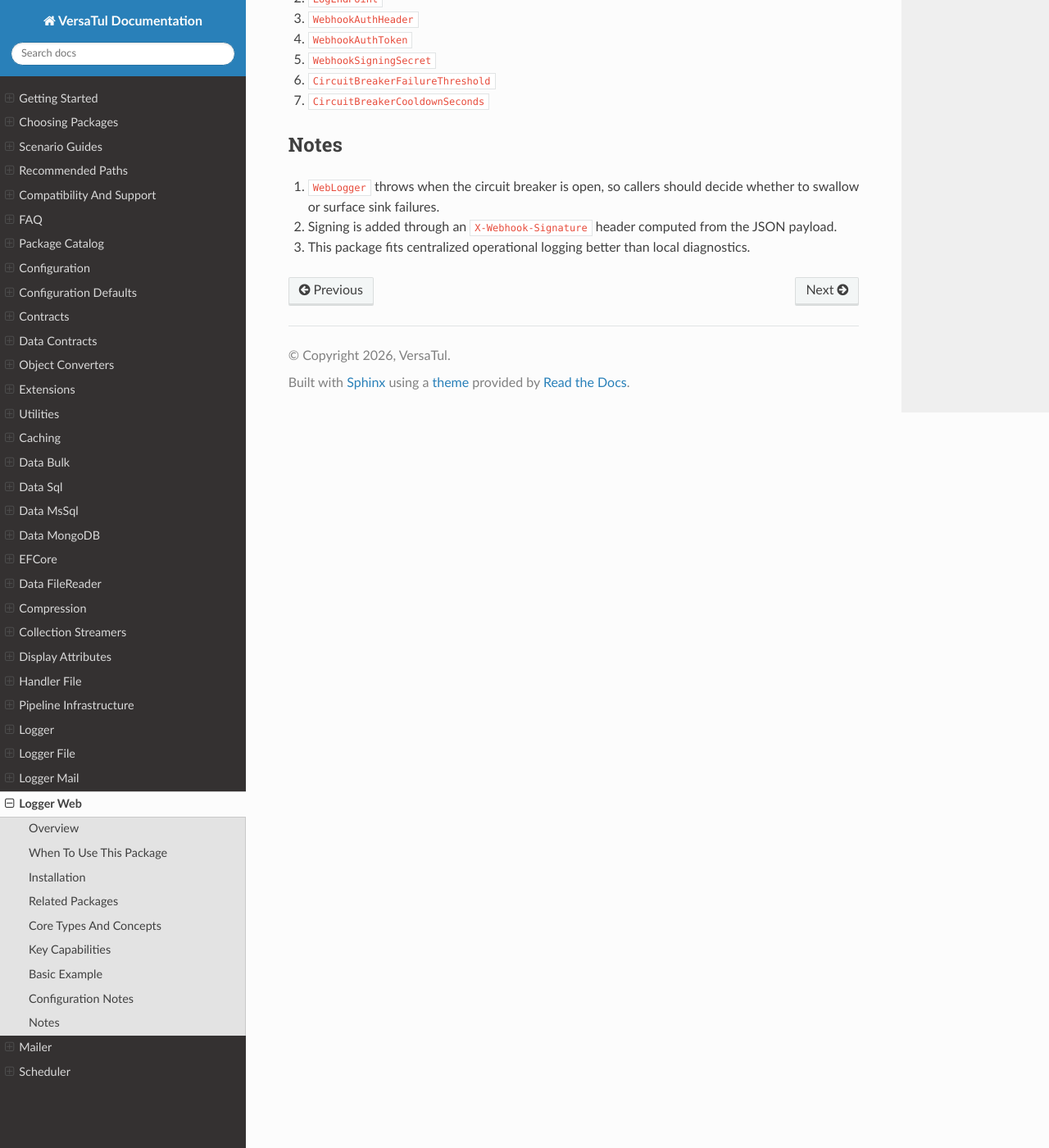
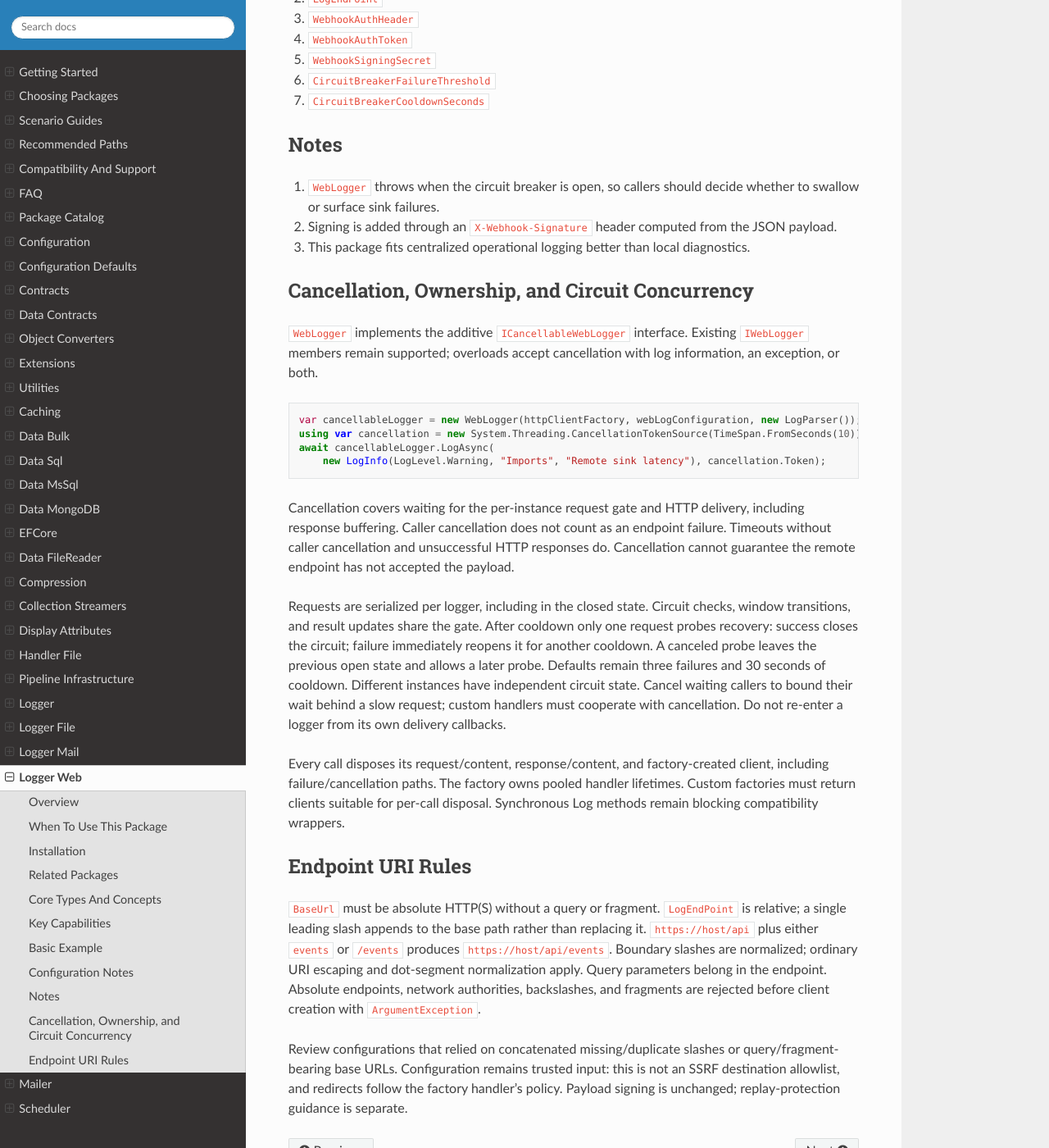
Before and after one commit to BjornWilliams/DocsVersaTul, a Sphinx documentation site: the page built from docs/source/logger-web.rst, in a window 1280 px wide and 1400 px high, scrolled down 1837 px. Shown: the whole window at 82% size. Built offline with Sphinx 7.4.7 and the Read the Docs theme 3.1.0, drawn with Linux system fonts in a browser that asks for light colours.

Commit message:
Document WebLogger cancellation and request lifecycle
AB#2920 AB#2913

```diff
--- a/docs/source/logger-web.rst
+++ b/docs/source/logger-web.rst
@@ -91,3 +91,52 @@ Notes
 1. ``WebLogger`` throws when the circuit breaker is open, so callers should decide whether to swallow or surface sink failures.
 2. Signing is added through an ``X-Webhook-Signature`` header computed from the JSON payload.
 3. This package fits centralized operational logging better than local diagnostics.
+
+Cancellation, Ownership, and Circuit Concurrency
+------------------------------------------------------------
+
+``WebLogger`` implements the additive ``ICancellableWebLogger`` interface. Existing
+``IWebLogger`` members remain supported; overloads accept cancellation with log
+information, an exception, or both.
+
+.. code-block:: csharp
+
+   var cancellableLogger = new WebLogger(httpClientFactory, webLogConfiguration, new LogParser());
+   using var cancellation = new System.Threading.CancellationTokenSource(TimeSpan.FromSeconds(10));
+   await cancellableLogger.LogAsync(
+       new LogInfo(LogLevel.Warning, "Imports", "Remote sink latency"), cancellation.Token);
+
+Cancellation covers waiting for the per-instance request gate and HTTP delivery,
+including response buffering. Caller cancellation does not count as an endpoint
+failure. Timeouts without caller cancellation and unsuccessful HTTP responses do.
+Cancellation cannot guarantee the remote endpoint has not accepted the payload.
+
+Requests are serialized per logger, including in the closed state. Circuit checks,
+window transitions, and result updates share the gate. After cooldown only one
+request probes recovery: success closes the circuit; failure immediately reopens
+it for another cooldown. A canceled probe leaves the previous open state and
+allows a later probe. Defaults remain three failures and 30 seconds of cooldown.
+Different instances have independent circuit state. Cancel waiting callers to
+bound their wait behind a slow request; custom handlers must cooperate with
+cancellation. Do not re-enter a logger from its own delivery callbacks.
+
+Every call disposes its request/content, response/content, and factory-created
+client, including failure/cancellation paths. The factory owns pooled handler
+lifetimes. Custom factories must return clients suitable for per-call disposal.
+Synchronous Log methods remain blocking compatibility wrappers.
+
+Endpoint URI Rules
+------------------
+
+``BaseUrl`` must be absolute HTTP(S) without a query or fragment. ``LogEndPoint``
+is relative; a single leading slash appends to the base path rather than replacing
+it. ``https://host/api`` plus either ``events`` or ``/events`` produces
+``https://host/api/events``. Boundary slashes are normalized; ordinary URI escaping
+and dot-segment normalization apply. Query parameters belong in the endpoint.
+Absolute endpoints, network authorities, backslashes, and fragments are rejected
+before client creation with ``ArgumentException``.
+
+Review configurations that relied on concatenated missing/duplicate slashes or
+query/fragment-bearing base URLs. Configuration remains trusted input: this is
+not an SSRF destination allowlist, and redirects follow the factory handler's
+policy. Payload signing is unchanged; replay-protection guidance is separate.
```
